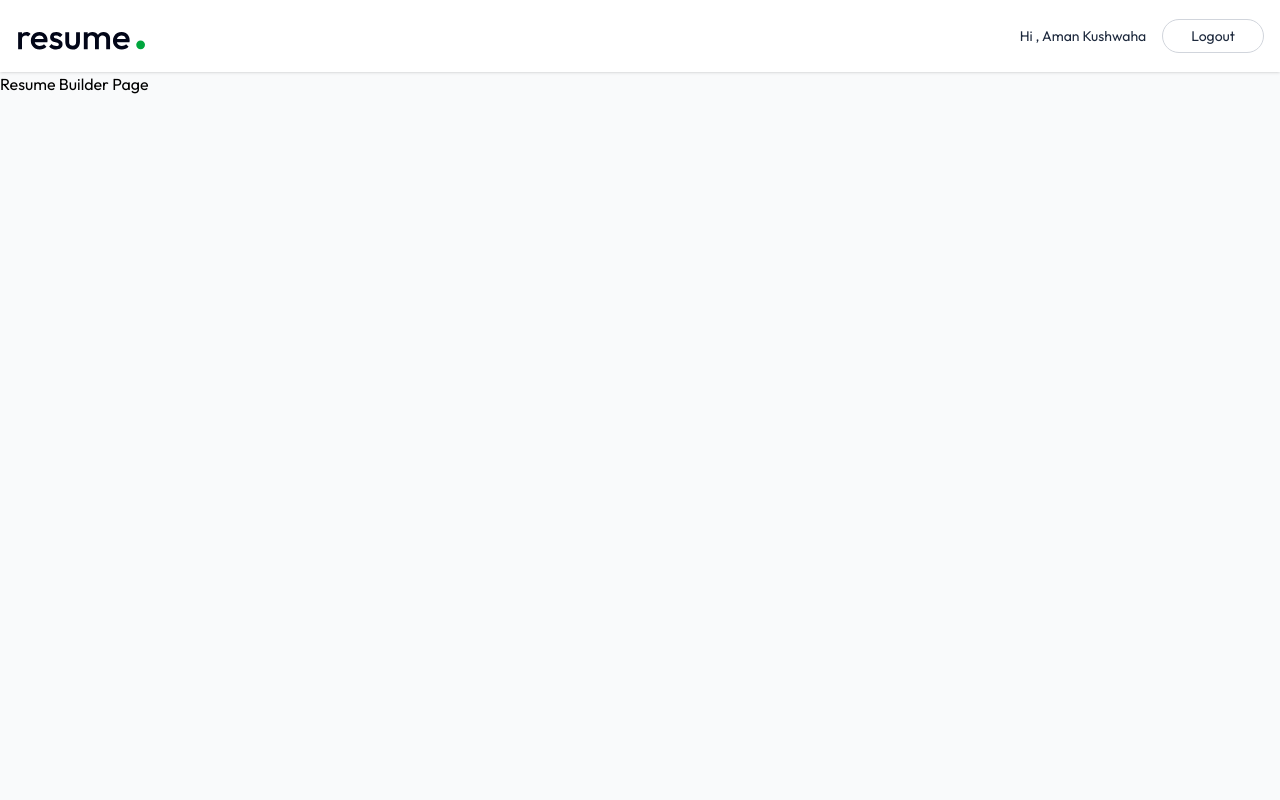
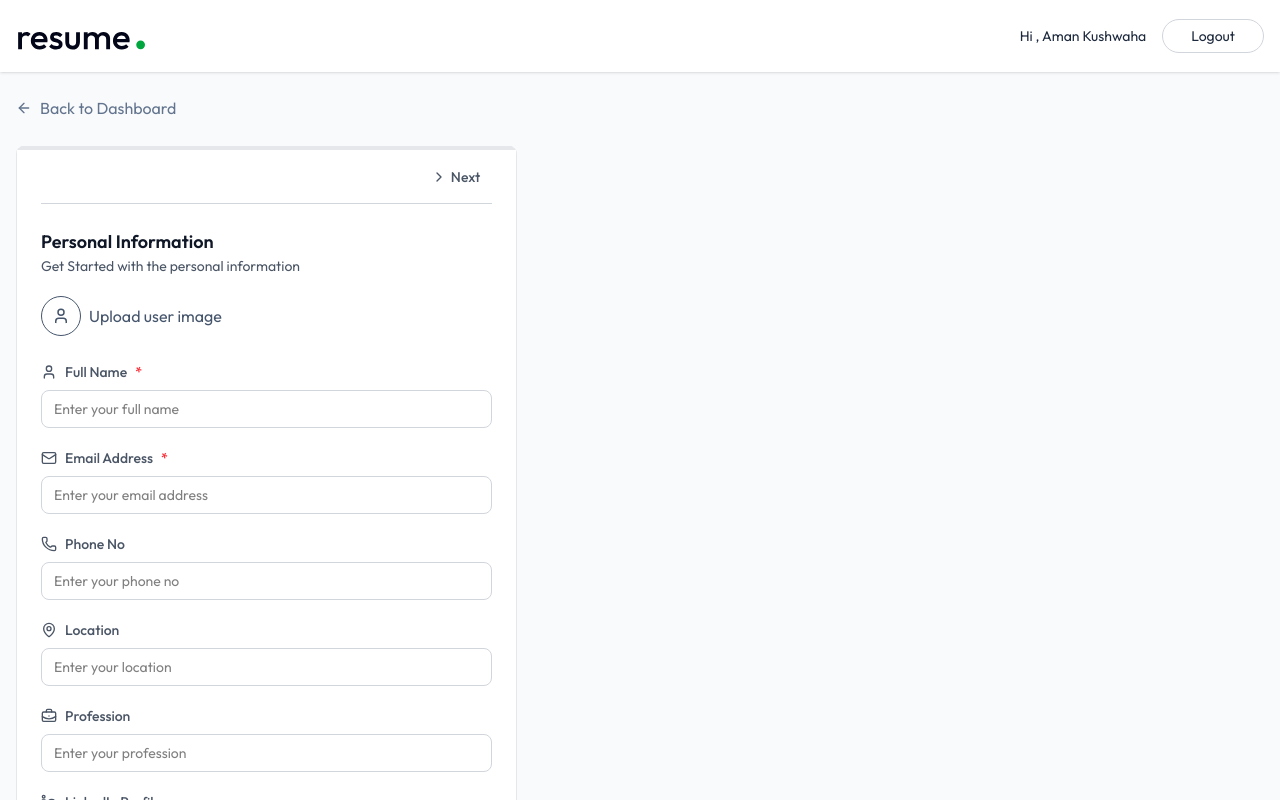
Before and after one commit to amankushwahacodes/resumebuilder, a React (Vite) app in the folder client/: page /app/builder/1 in a window 1280 px wide. Shown: the top 800 px of the page. Built offline with nearby package versions, Linux system fonts and the light colour scheme.

Commit message:
builder page

```diff
--- /dev/null
+++ b/client/src/components/PersonaInfoForm.jsx
@@ -0,0 +1,121 @@
+import {
+  BriefcaseBusiness,
+  Globe,
+  Linkedin,
+  Mail,
+  MapPin,
+  Phone,
+  User,
+} from "lucide-react";
+
+function PersonaInfoForm({
+  data,
+  onChange,
+  removeBackground,
+  setRemoveBackground,
+}) {
+  const handleChange = (field, value) => {
+    onChange({ ...data, [field]: value });
+  };
+
+  const fields = [
+    {
+      key: "full_name",
+      label: "Full Name",
+      icon: User,
+      type: "text",
+      required: true,
+    },
+    {
+      key: "email",
+      label: "Email Address",
+      icon: Mail,
+      type: "email",
+      required: true,
+    },
+    { key: "phone", label: "Phone No", icon: Phone, type: "tel" },
+    { key: "location", label: "Location", icon: MapPin, type: "text" },
+    {
+      key: "profession",
+      label: "Profession",
+      icon: BriefcaseBusiness,
+      type: "text",
+    },
+    { key: "linkedin", label: "LinkedIn Profile", icon: Linkedin, type: "url" },
+    { key: "website", label: "Personal Website ", icon: Globe, type: "url" },
+  ];
+
+  return (
+    <div>
+      <h3 className="text-lg font-semibold text-gray-900">
+        Personal Information
+      </h3>
+      <p className="text-sm text-gray-600">
+        Get Started with the personal information
+      </p>
+
+      <div className="flex items-center gap-2">
+        <label>
+          {data.image ? (
+            <img
+              src={
+                typeof data.image === "string"
+                  ? data.image
+                  : URL.createObjectURL(data.image)
+              }
+              alt="user-image"
+              className="w-16 h-16 rounded-full object-cover mt-5 ring ring-slate-300 hover:opacity-80"
+            />
+          ) : (
+            <div className="inline-flex items-center gap-2 mt-5 text-slate-600 hover:text-slate-700 cursor-pointer">
+              <User className="size-10 p-2.5 border rounded-full" />
+              Upload user image
+            </div>
+          )}
+
+          <input
+            type="file"
+            accept="image/jpeg , image/png"
+            className="hidden"
+            onChange={(e) => handleChange("image", e.target.files[0])}
+          />
+        </label>
+
+        {typeof data.image === "object" && (
+          <div className="flex flex-col gap-1 pl-4 text-sm">
+            <p>Remove Background</p>
+            <label className="relative inline-flex items-center cursor-pointer text-gray-900 gap-3">
+              <input
+                type="checkbox"
+                className="sr-only peer"
+                onChange={() => setRemoveBackground((prev) => !prev)}
+                checked={removeBackground}
+              />
+
+              <div className="w-9 h-5 bg-slate-300 rounded-full peer peer-checked:bg-green-600 transition-colors duration-200"></div>
+
+              <span className="dot absolute left-1 top-1 w-3 h-3 bg-white rounded-full transition-transform duration-200 ease-in-out peer-checked:translate-x-4"></span>
+            </label>
+          </div>
+        )}
+      </div>
+
+      {fields.map((field) => {
+        const Icon = field.icon;
+        return (
+          <div key={field.key} className="space-y-1 mt-5">
+            <label className="flex items-center gap-2 text-sm font-medium text-gray-600">
+              <Icon className="size-4" />
+              {field.label}
+              {field.required && <span className="text-red-500"> *</span>}
+            </label>
+
+            <input type={field.type} value={data[field.key] || ''} onChange={(e) => handleChange(field.key , e.target.value)} className="mt-1 w-full px-3 py-2 border border-gray-300 rounded-lg focus:ring focus:ring-blue-500 focus:border-blue-500 outline-none transition-colors text-sm" placeholder={`Enter your ${field.label.toLowerCase()}`} required={field.required}/>
+          </div>
+        );
+      })}
+    </div>
+  );
+}
+
+export default PersonaInfoForm;
--- a/client/src/pages/ResumeBuilder.jsx
+++ b/client/src/pages/ResumeBuilder.jsx
@@ -1,9 +1,127 @@
+import { useEffect, useState } from "react";
+import { Link, useParams } from "react-router-dom";
+import { dummyResumeData } from "../assets/assets";
+import { ArrowLeftIcon, Briefcase, ChevronLeft, ChevronRight, FileText, FolderIcon, GraduationCap, Sparkles, User } from "lucide-react";
+import PersonaInfoForm from "../components/PersonaInfoForm";
+
 function ResumeBuilder() {
-    return (
-        <div>
-            <h1>Resume Builder Page</h1>
+  const { resumeId } = useParams();
+  const [resumeData, setResumeData] = useState({
+    _id: "",
+    title: "",
+    personal_info: {},
+    professional_summary: "",
+    experience: [],
+    project: [],
+    skills: [],
+    template: "classic",
+    accent_color: "#3B82f6",
+    public: false,
+  });
+
+  const loadExistingResume = async () => {
+    const resume = dummyResumeData.find((resume) => resume._id === resumeId);
+
+    if (resume) {
+      setResumeData(resume);
+      document.title = resume.title;
+    }
+  };
+
+  const [activeSectionIndex , setActiveSectionIndex] = useState(0);
+  const [removeBackground , setRemoveBackground] = useState(false);
+
+  const sections = [
+    {id : 'personal' , name : "Personal Info" , icon : User},
+    {id : 'summary' , name : "Summary" , icon : FileText},
+    {id : 'experience' , name : "Experience" , icon : Briefcase},
+    {id : 'education' , name : 'Education' , icon : GraduationCap},
+    {id : 'projects' , name :'Projects' , icon : FolderIcon  },
+    {id : 'skills' , name : 'Skills' , icon : Sparkles},
+  ]
+
+  const activeSection = sections[activeSectionIndex]
+
+  useEffect(() => {
+    loadExistingResume();
+  }, []);
+  return (
+    <div>
+      <div className="max-w-7xl mx-auto px-4 py-6">
+        <Link
+          to="/app"
+          className="inline-flex gap-2 items-center text-slate-500 hover:text-slate-700 transition-all"
+        >
+          <ArrowLeftIcon className="size-4" /> Back to Dashboard
+        </Link>
+      </div>
+
+      <div className="max-w-7xl mx-auto px-4 pb-8">
+        <div className="grid lg:grid-cols-12 gap-8">
+          {/* Left panel form */}
+          <div className="relative lg:col-span-5 rounded-lg overflow-hidden">
+            <div className="bg-white rounded-;g shadow-sm border border-gray-200 p-6 pt-1">
+              {/* progress bar using activeSectionIndex */}
+              <hr className="absolute top-0 left-0 right-0 border-2 border-gray-200" />
+
+              <hr
+                className="absolute top-0 left-0 h-1 bg-gradient-to-r from-green-500 to-green-600 border-none transition-all duration-2000"
+                style={{
+                  width: `${
+                    (activeSectionIndex * 100) / (sections.length - 1)
+                  }% `,
+                }}
+              />
+
+              {/* section navigation  */}
+
+              <div className="flex justify-between items-center mb-6 border-b border-gray-300 py-1">
+                <div></div>
+                <div className="flex items-center">
+                  {activeSectionIndex !== 0 && (
+                    <button
+                      onClick={() =>
+                        setActiveSectionIndex((prevIndex) =>
+                          Math.max(prevIndex - 1, 0)
+                        )
+                      }
+                      className="flex items-center gap-1 p-3 rounded-lg text-sm font-medium text-gray-600 hover:bg-gray-50"
+                      disabled={activeSectionIndex === 0}
+                    >
+                      <ChevronLeft className="size-4" /> Previous
+                    </button>
+                  )}
+
+                  <button
+                    onClick={() =>
+                      setActiveSectionIndex((prevIndex) =>
+                        Math.mean(prevIndex + 1, sections.length -1)
+                      )
+                    }
+                    className={`flex items-center gap-1 p-3 rounded-lg text-sm font-medium text-gray-600 hover:bg-gray-50 transition-all ${activeSectionIndex === sections.length -1 && 'opactiy-50'}`}
+                    disabled={activeSectionIndex === sections.length -1 }
+                  >
+                    <ChevronRight className="size-4" /> Next
+                  </button>
+                </div>
+              </div>
+
+              {/* form content */}
+
+              <div className="space-y-6">
+                {activeSection.id === 'personal' && (
+                    <PersonaInfoForm data={resumeData.personal_info} onChange={(data)=> setResumeData(prev => ({...prev , personal_info : data}) )} removeBackground={removeBackground} setRemoveBackground={setRemoveBackground} />
+                )}
+              </div>
+            </div>
+          </div>
+
+          {/* Right panel preview */}
+          <div></div>
         </div>
-    )
+      </div>
+    </div>
+  );
 }
 
-export default ResumeBuilder
+export default ResumeBuilder;
```
